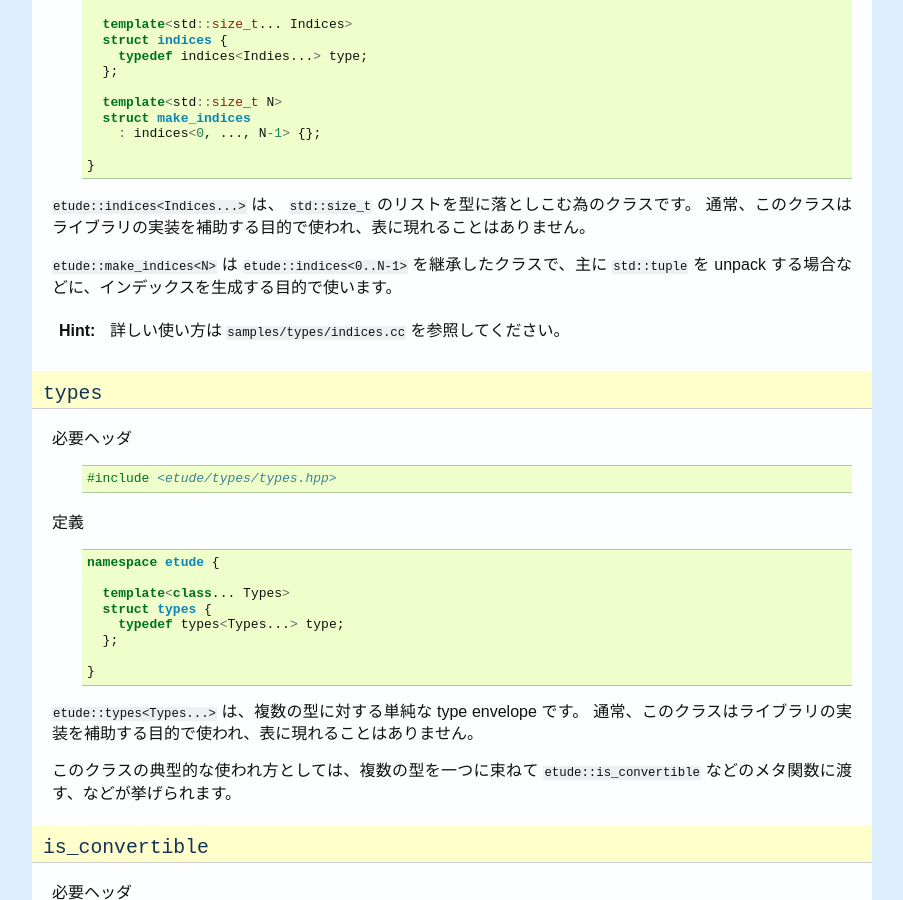
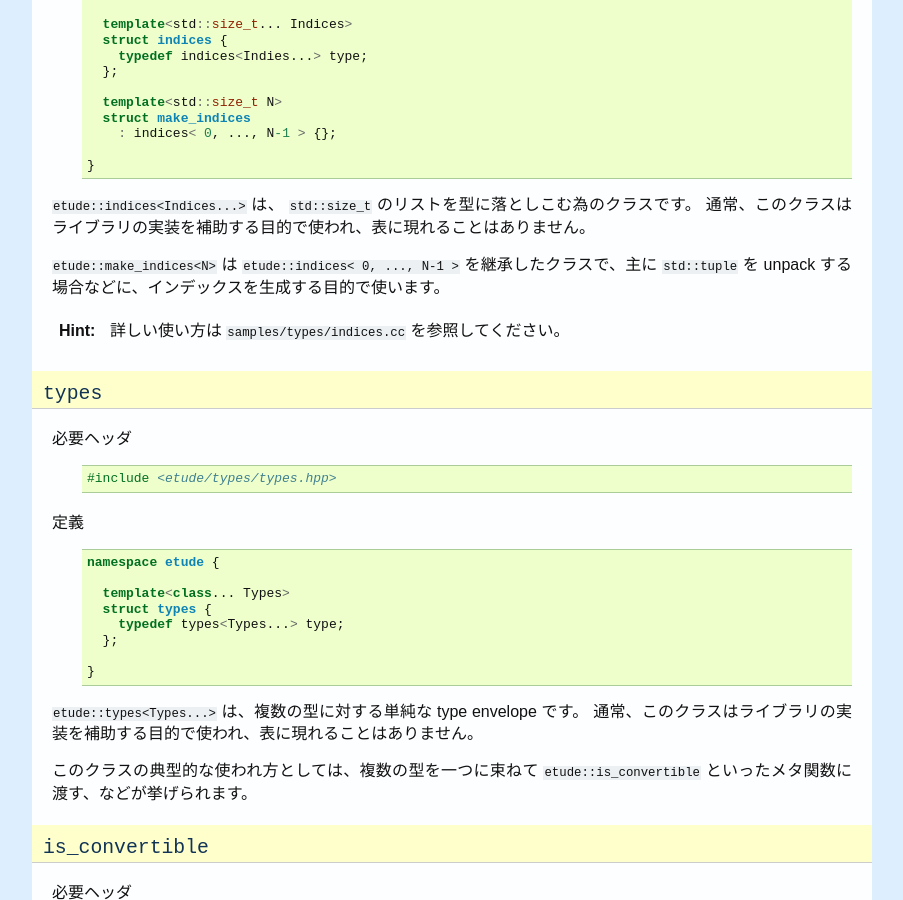
Before and after one commit to gintenlabo/etude, a Sphinx documentation site: the page built from docs/types.rst, in a window 1280 px wide and 900 px high, scrolled down 792 px. Shown: the whole window, without its empty margins (198-1101 px from the left). Built offline with Sphinx 7.4.7, drawn with Linux system fonts in a browser that asks for light colours.

Commit message:
Type Traits のドキュメントを微調整

```diff
--- a/docs/types.rst
+++ b/docs/types.rst
@@ -52,14 +52,14 @@ Type Traits
 
       template<std::size_t N>
       struct make_indices
-        : indices<0, ..., N-1> {};
+        : indices< 0, ..., N-1 > {};
 
     }
 
 ``etude::indices<Indices...>`` は、 ``std::size_t`` のリストを型に落としこむ為のクラスです。
 通常、このクラスはライブラリの実装を補助する目的で使われ、表に現れることはありません。
 
-``etude::make_indices<N>`` は ``etude::indices<0..N-1>`` を継承したクラスで、\
+``etude::make_indices<N>`` は ``etude::indices< 0, ..., N-1 >`` を継承したクラスで、\
 主に ``std::tuple`` を unpack する場合などに、インデックスを生成する目的で使います。
 
 .. hint::
@@ -91,7 +91,7 @@ Type Traits
 通常、このクラスはライブラリの実装を補助する目的で使われ、表に現れることはありません。
 
 このクラスの典型的な使われ方としては、複数の型を一つに束ねて
-``etude::is_convertible`` などのメタ関数に渡す、などが挙げられます。
+``etude::is_convertible`` といったメタ関数に渡す、などが挙げられます。
 
 
 ``is_convertible``
```
